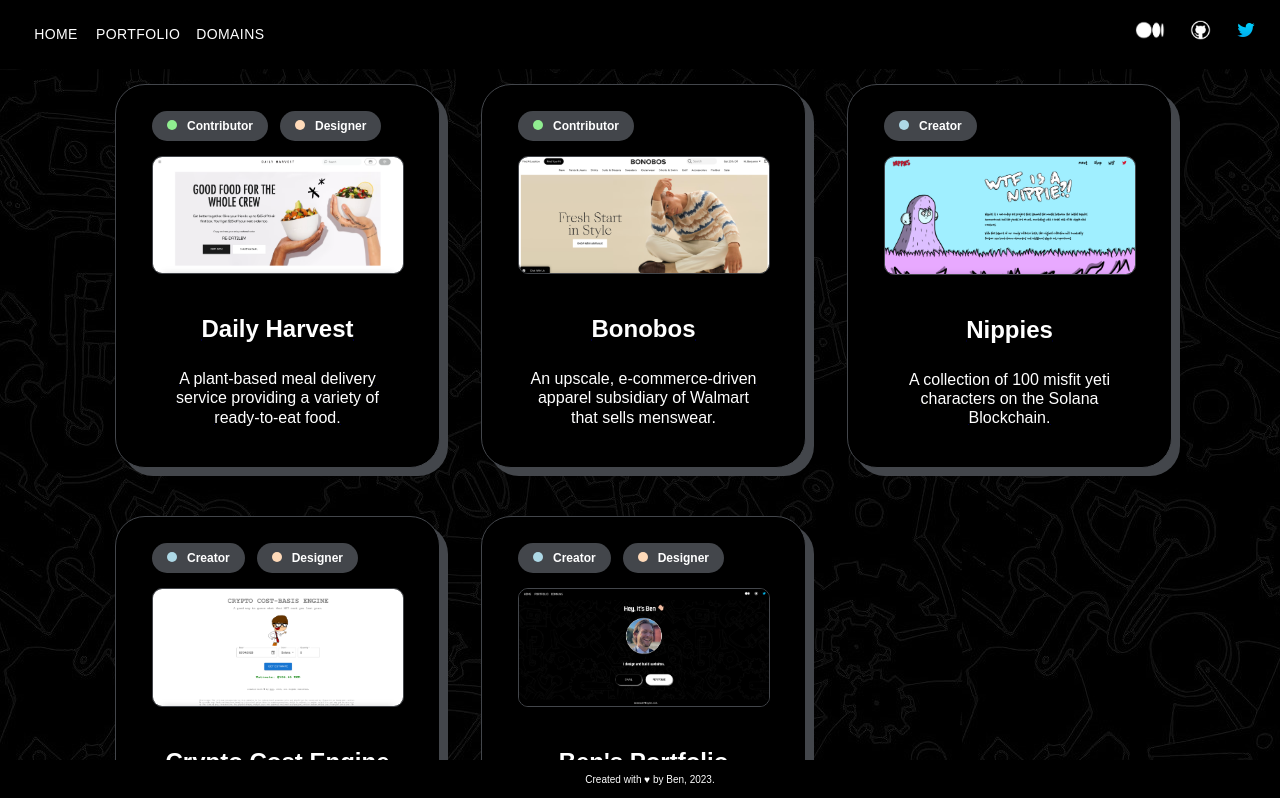
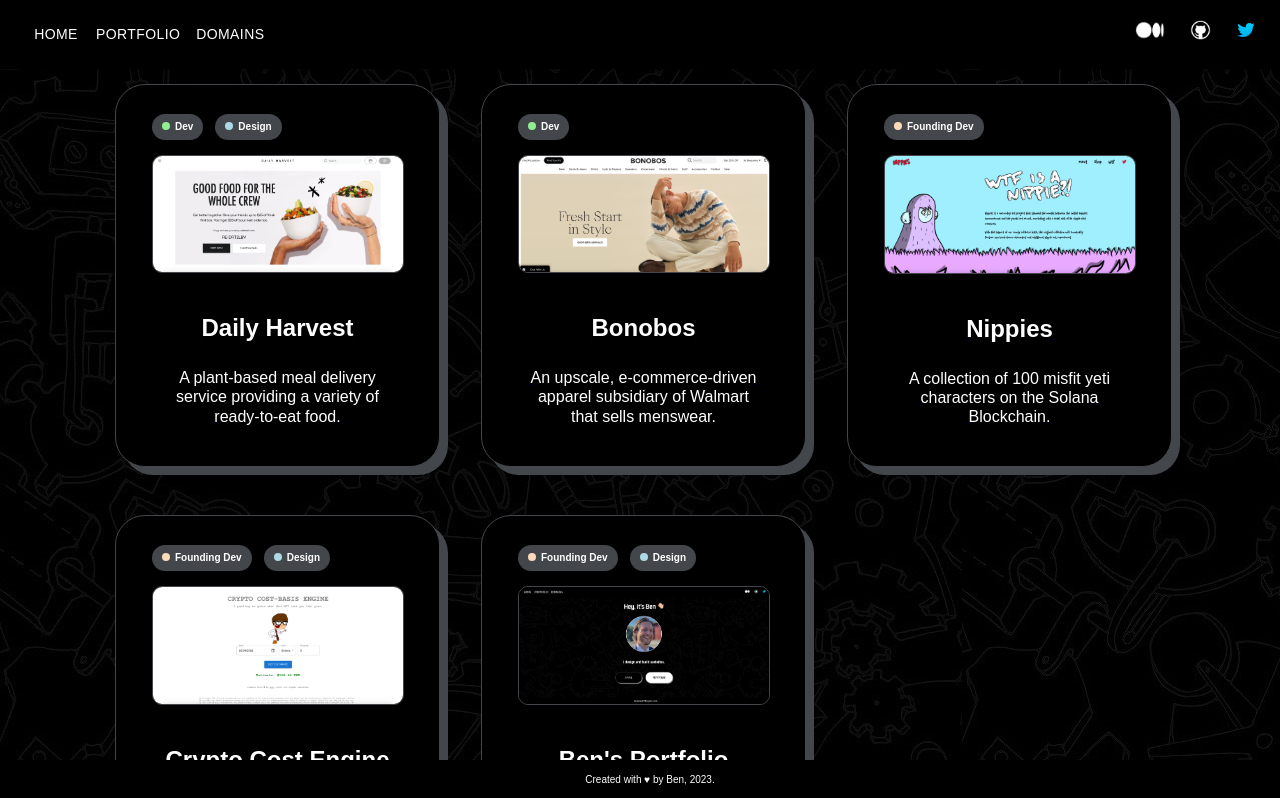
Before and after one commit to benhurley/website-upgrade, a React (Create React App) app: page /portfolio in a window 1280 px wide. Shown: the top 798 px of the page. Built offline with nearby package versions, Linux system fonts and the light colour scheme; a web font is replaced by a local one.

Commit message:
add tooltips to new badge components

```diff
--- a/src/components/Badge/index.tsx
+++ b/src/components/Badge/index.tsx
@@ -1,4 +1,5 @@
 import styled from 'styled-components';
+import Tooltip from '@mui/material/Tooltip';
 
 export type BadgeProps = {
     name: string,
@@ -17,9 +18,9 @@
 const StyledBadge = styled.div`
 background-color: #43464B;
 color: white;
-font-size: 12px;
+font-size: 10px;
 font-weight: bold;
-padding: 3px 15px;
+padding: 3px 10px;
 border-radius: 20px;
 text-decoration: none;
 margin-bottom: 5px;
@@ -27,11 +28,11 @@
 
 const Circle = styled.div`
 display: inline-block;
-width: 10px;
-height: 10px;
+width: 8px;
+height: 8px;
 border-radius: 50%;
 background-color: ${props => props.color};
-margin-right: 10px;
+margin-right: 5px;
 text-decoration: none;
 `
 
@@ -40,13 +41,16 @@
 `
 
 export const Badge = ({ name, color }: BadgeProps) => {
+    const description = name === ("Founding Dev") ? "I built this website from scratch." : name === "Design" ? "I've designed components on this website." : name === "Dev" ? "I've contributed to this website as a developer." : null;
     return (
         <Container>
             <BadgeWrapper>
+            <Tooltip title={description} placement="top" arrow>
                 <StyledBadge>
                     <Circle color={color} />
                     <Text>{name}</Text>
                 </StyledBadge>
+            </Tooltip>
             </BadgeWrapper>
         </Container>
     )
--- a/src/pages/Portfolio/projectData.ts
+++ b/src/pages/Portfolio/projectData.ts
@@ -11,7 +11,7 @@
         title: "Daily Harvest",
         description: "A plant-based meal delivery service providing a variety of ready-to-eat food.",
         url: "https://daily-harvest.com",
-        badges: [{ name: "Contributor", color: "#90ee90", }, { name: "Designer", color: "#ffdab9" },],
+        badges: [{ name: "Dev", color: "#90ee90", }, { name: "Design", color: "#add8e6" },],
     },
     {
         imgUrl: BonobosScreenshot,
@@ -19,7 +19,7 @@
         title: "Bonobos",
         description: "An upscale, e-commerce-driven apparel subsidiary of Walmart that sells menswear.",
         url: "https://bonobos.com",
-        badges: [{ name: "Contributor", color: "#90ee90" },],
+        badges: [{ name: "Dev", color: "#90ee90" },],
     },
     {
         imgUrl: NippiesScreenshot,
@@ -27,7 +27,7 @@
         title: "Nippies",
         description: "A collection of 100 misfit yeti characters on the Solana Blockchain.",
         url: "https://nippi.es",
-        badges: [{ name: "Creator", color: "#add8e6" },],
+        badges: [{ name: "Founding Dev", color: "#ffdab9" },],
     },
     {
         imgUrl: CryptoCostScreenshot,
@@ -35,7 +35,7 @@
         title: "Crypto Cost Engine",
         description: "Gives a cost-basis estimate in USD for a given cryptocurrency purchase.",
         url: "https://cryptocost.netlify.app",
-        badges: [ {name: "Creator", color: "#add8e6" }, { name: "Designer", color: "#ffdab9" },],
+        badges: [{ name: "Founding Dev", color: "#ffdab9" }, { name: "Design", color: "#add8e6" },],
     },
     {
         imgUrl: JustBenFYI,
@@ -43,6 +43,6 @@
         title: "Ben's Portfolio",
         description: "My little corner of the internet. Made with React and designed in Figma by yours truly.",
         url: "https://www.figma.com/file/nDKHo006pyCyPuOlweSIFZ/Design-System?node-id=0%3A1&t=n5H7ynu73OUXOcV6-1",
-        badges: [{ name: "Creator", color: "#add8e6" }, { name: "Designer", color: "#ffdab9" },],
+        badges: [{ name: "Founding Dev", color: "#ffdab9" }, { name: "Design", color: "#add8e6" },],
     },
 ]
```
